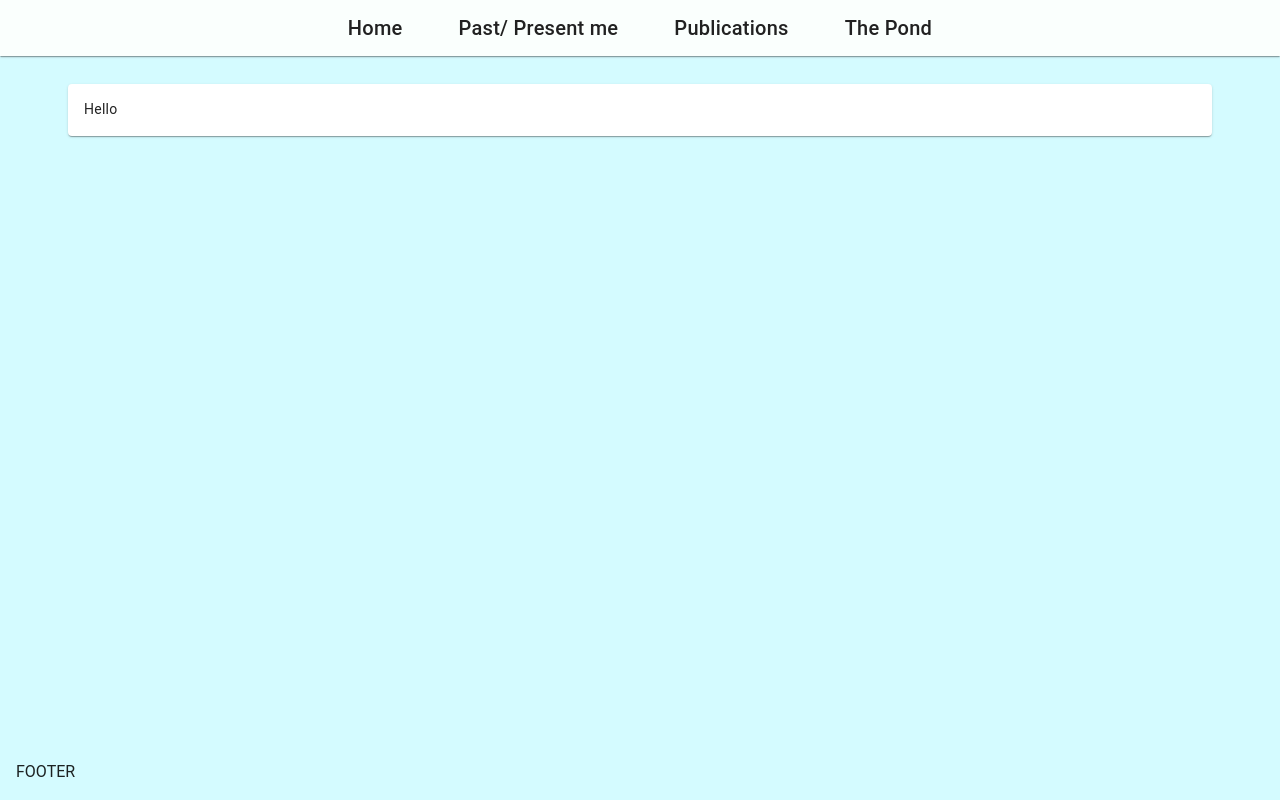
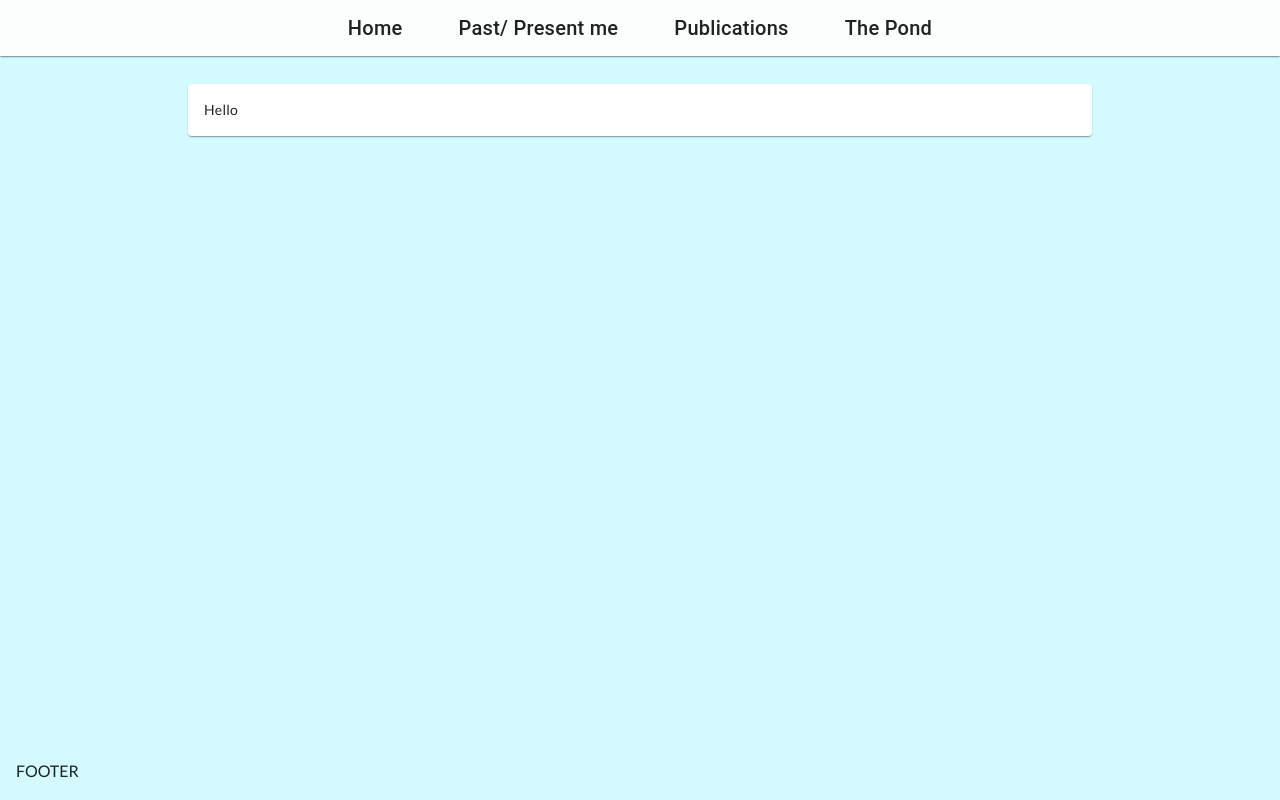
Before and after one commit to KT-man/VueFrontend, a Vue app: page / in a window 1280 px wide. Built offline with nearby package versions, Linux system fonts and the light colour scheme.

Commit message:
Update font and css, why no need scss?

```diff
--- a/index.html
+++ b/index.html
@@ -1,9 +1,19 @@
-<!DOCTYPE html>
+<!doctype html>
 <html lang="en">
   <head>
-    <meta charset="UTF-8">
-    <link rel="icon" href="/favicon.ico">
-    <meta name="viewport" content="width=device-width, initial-scale=1.0">
+    <meta charset="UTF-8" />
+    <link rel="icon" href="/favicon.ico" />
+    <link rel="preconnect" href="https://fonts.googleapis.com" />
+    <link rel="preconnect" href="https://fonts.gstatic.com" crossorigin />
+    <link
+      href="https://fonts.googleapis.com/css2?family=Lato:ital,wght@0,100;0,300;0,400;0,700;0,900;1,100;1,300;1,400;1,700;1,900&display=swap"
+      rel="stylesheet"
+    />
+    <link
+      href="https://fonts.googleapis.com/css2?family=Cormorant+Garamond:ital,wght@0,300;0,400;0,500;0,600;0,700;1,300;1,400;1,500;1,600;1,700&family=Lato:ital,wght@0,100;0,300;0,400;0,700;0,900;1,100;1,300;1,400;1,700;1,900&display=swap"
+      rel="stylesheet"
+    />
+    <meta name="viewport" content="width=device-width, initial-scale=1.0" />
     <title>Vite App</title>
   </head>
   <body>
--- a/src/assets/base.css
+++ b/src/assets/base.css
@@ -57,30 +57,14 @@
   margin: 0;
   font-weight: normal;
 }
-
+/*  */
 body {
   min-height: 100vh;
   color: var(--color-text);
   background: var(--color-background);
-  transition:
-    color 0.5s,
-    background-color 0.5s;
   line-height: 1.6;
-  font-family:
-    Inter,
-    -apple-system,
-    BlinkMacSystemFont,
-    'Segoe UI',
-    Roboto,
-    Oxygen,
-    Ubuntu,
-    Cantarell,
-    'Fira Sans',
-    'Droid Sans',
-    'Helvetica Neue',
-    sans-serif;
-  font-size: 15px;
+  font-family: 'Lato', 'Calibri', serif;
   text-rendering: optimizeLegibility;
   -webkit-font-smoothing: antialiased;
   -moz-osx-font-smoothing: grayscale;
-} */
+}
--- a/src/views/HomeView.vue
+++ b/src/views/HomeView.vue
@@ -15,7 +15,7 @@
 }
 
 .v-container {
-  width: 1200px;
+  width: 960px;
   margin: 0 auto;
 }
 </style>
```
